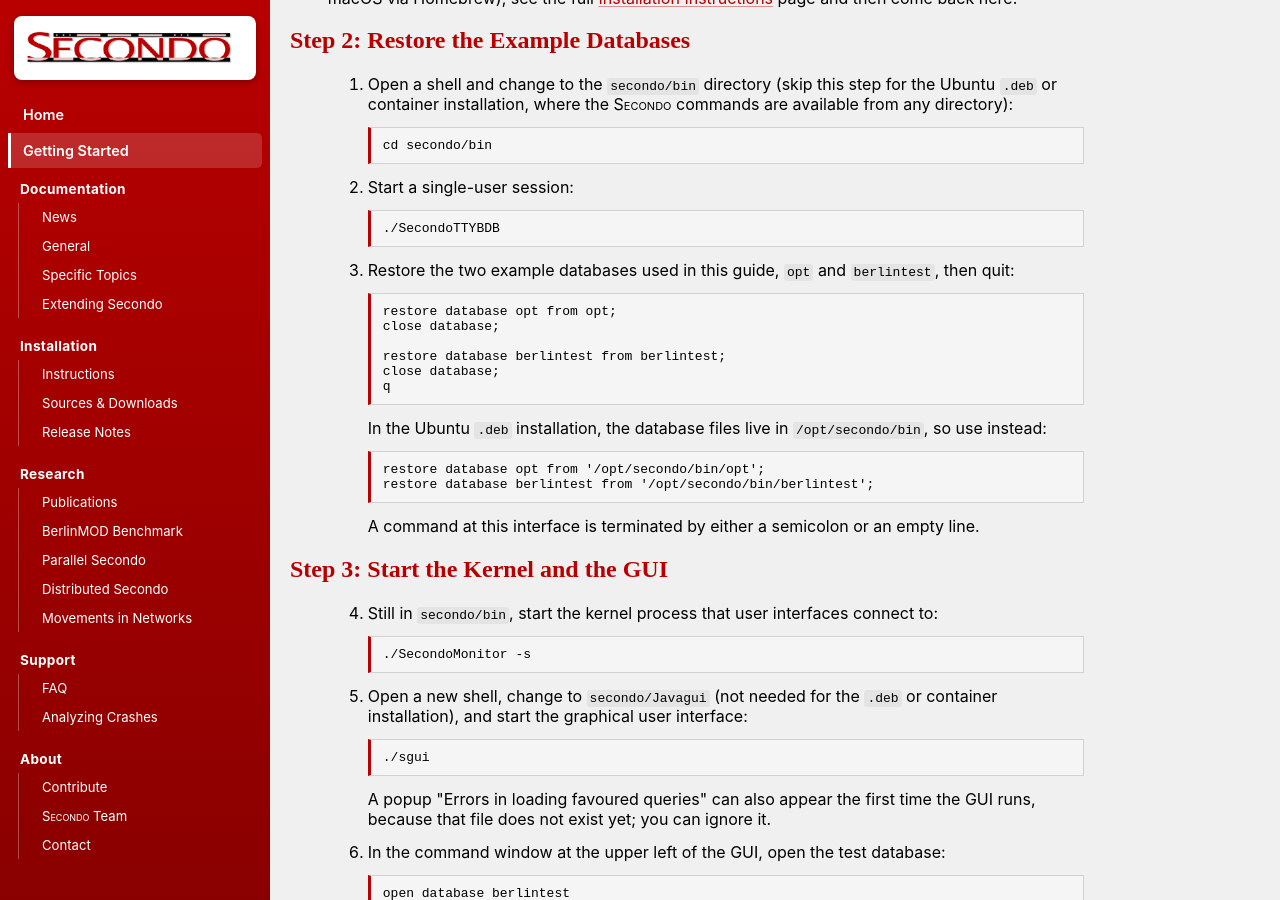
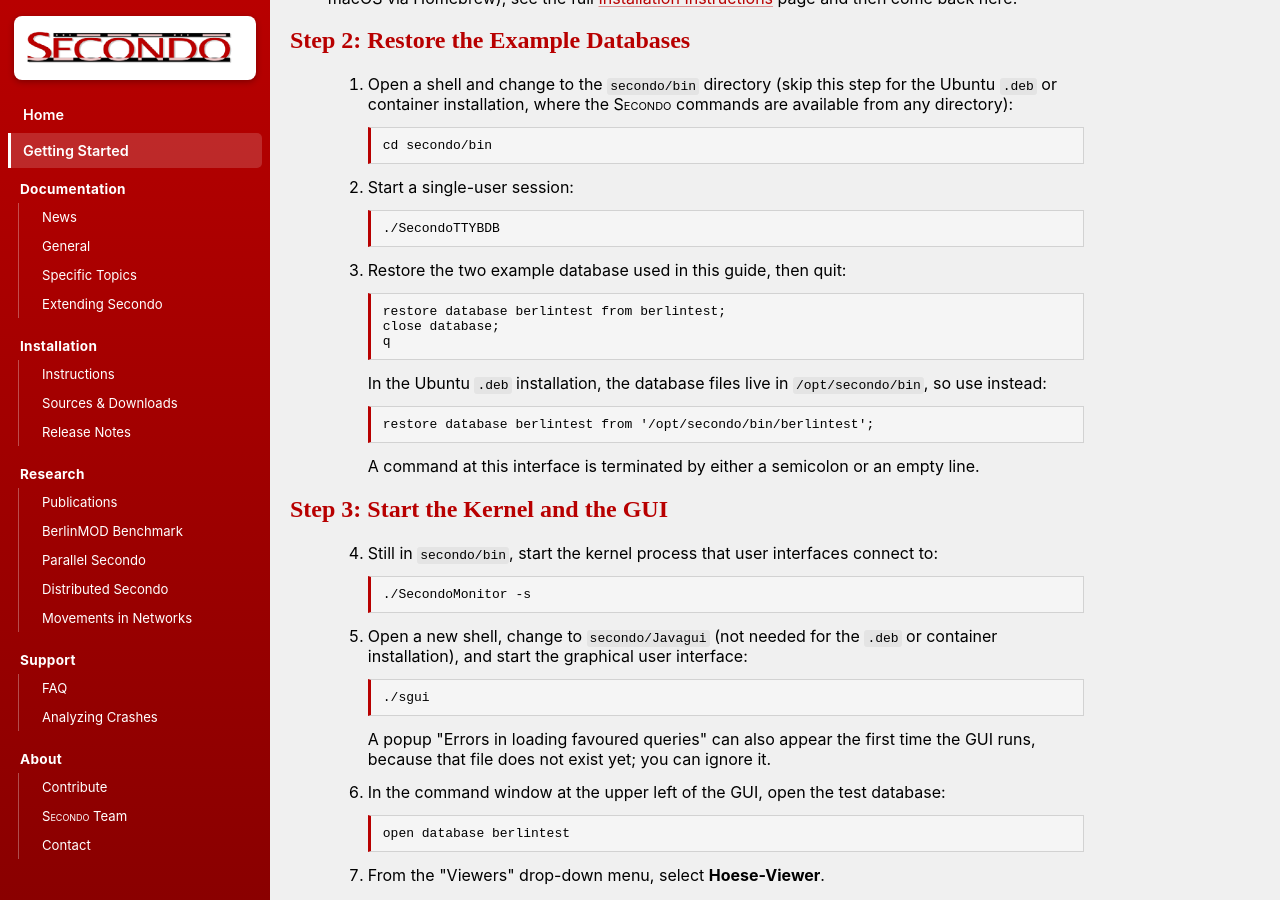
Before and after one commit to secondo-database/secondo-database.github.io, a Jekyll site: the page built from content_getting_started.html, in a window 1280 px wide and 900 px high, scrolled down 1335 px. Built offline with Jekyll 4.4.1, drawn with Linux system fonts in a browser that asks for light colours; some of the changed text lies outside the part shown.

Commit message:
Update guide

```diff
--- a/content_getting_started.html
+++ b/content_getting_started.html
@@ -102,18 +102,13 @@ Start a single-user session:
 <pre>./SecondoTTYBDB</pre>
 </li>
 <li>
-Restore the two example databases used in this guide, <code>opt</code> and
-<code>berlintest</code>, then quit:
-<pre>restore database opt from opt;
-close database;
-
-restore database berlintest from berlintest;
+Restore the two example database used in this guide, then quit:
+<pre>restore database berlintest from berlintest;
 close database;
 q</pre>
 In the Ubuntu <code>.deb</code> installation, the database files live in
 <code>/opt/secondo/bin</code>, so use instead:
-<pre>restore database opt from '/opt/secondo/bin/opt';
-restore database berlintest from '/opt/secondo/bin/berlintest';</pre>
+<pre>restore database berlintest from '/opt/secondo/bin/berlintest';</pre>
 A command at this interface is terminated by either a semicolon or an empty line.
 </li>
 </ol>
@@ -203,6 +198,19 @@ The first optimizer query takes a little longer while it initializes; the result
 See the individual trains with:
 <pre>select * from Trains where Trip passes mehringdamm</pre>
 </li>
+<li>
+Also more complex queries can be optimized. For example, find the names and addresses of all Italian restaurants within 2&nbsp;km of the
+Brandenburg Gate:
+<pre>select [r:name, r:strasse, r:geoData]
+from   [restaurants as r, sehenswuerdpoi as s]
+where  [ s:name="Brandenburger Tor",
+         r:art="Italienisch",
+         distance(r:geoData, s:geodata) < 2000]</pre>
+
+<div style="text-align:center; margin:16px 0;">
+<img src="/images/screenshot1.gif" width="640" height="495" alt="Secondo GUI showing Italian restaurants near the Brandenburg Gate plotted on a map of Berlin">
+</div>
+</li>
 </ol>
 </div>
 
```
